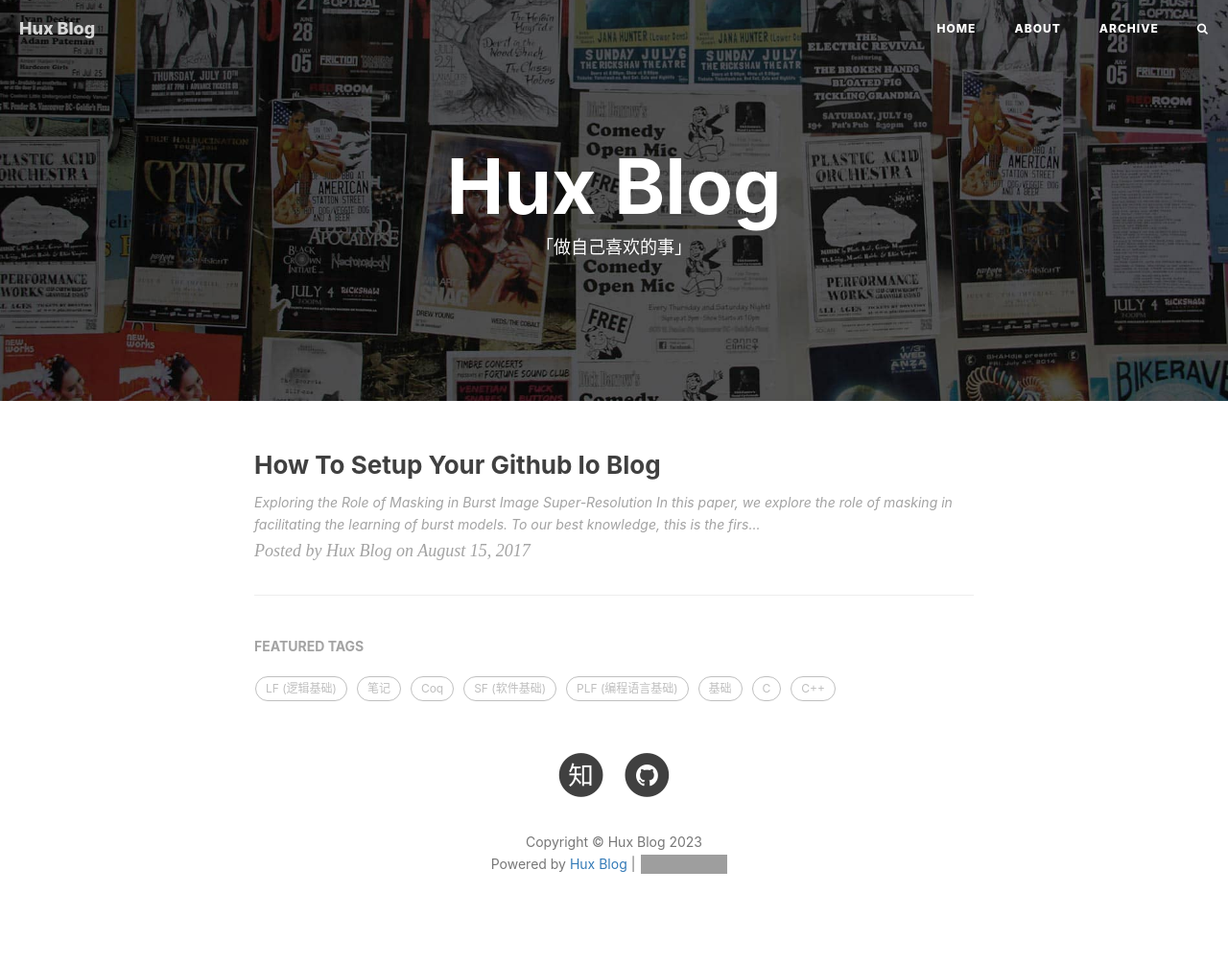
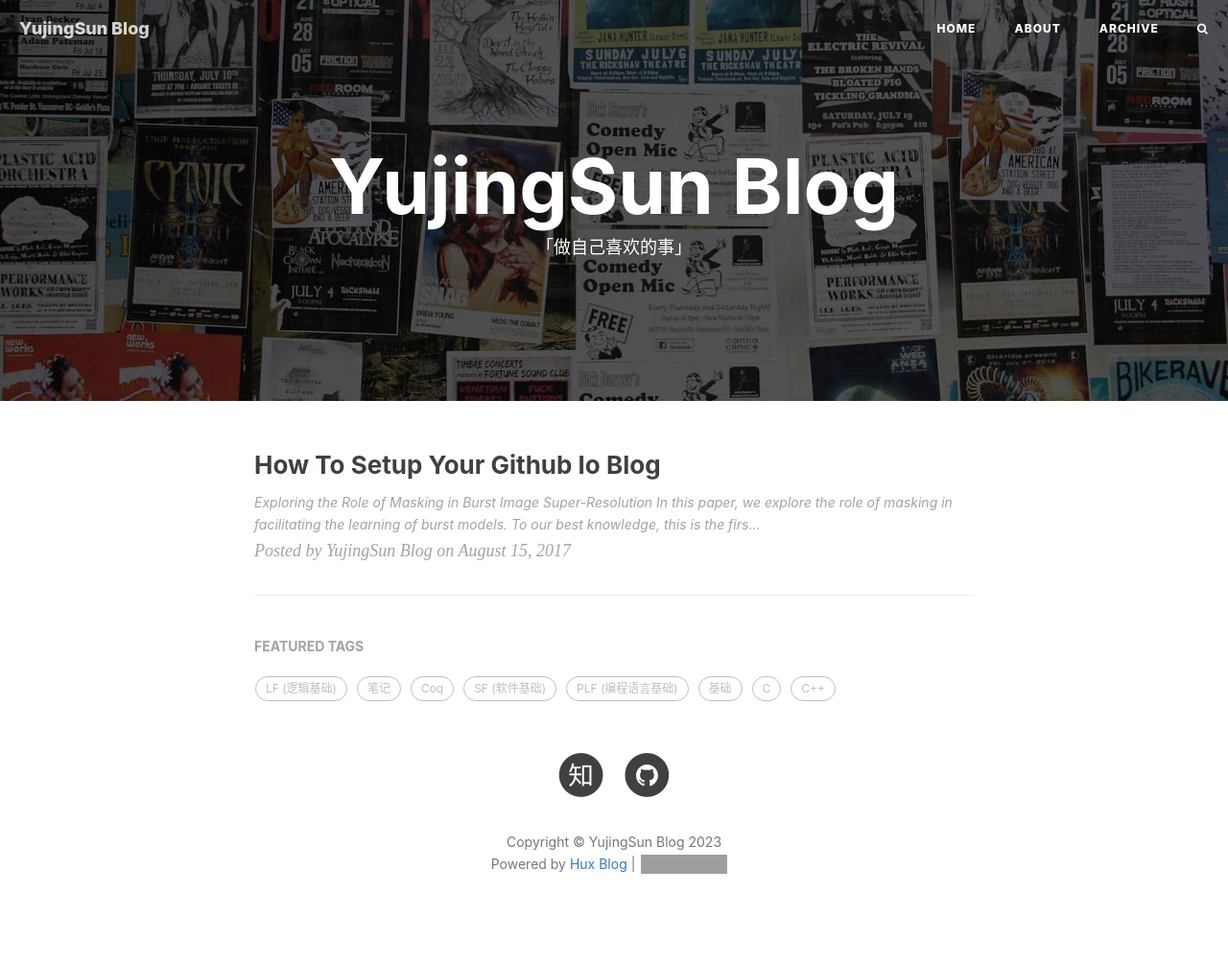
Before and after one commit to yjsunnn/yjsunnn.github.io, a Jekyll site: the page built from index.html, in a window 1280 px wide. Shown: the whole page at 96% size. Built offline with Jekyll 4.4.1, drawn with Linux system fonts in a browser that asks for light colours; nearby versions of some CDN libraries; the list of posts is cut into pages by our own code; comment, search, counter and statistics services are not loaded; grey boxes are pictures that could not be loaded.

Commit message:
_config.yml

```diff
--- a/_config.yml
+++ b/_config.yml
@@ -1,5 +1,5 @@
 # Site settings
-title: Hux Blog
+title: YujingSun Blog
 SEOTitle: YujingSun的博客 | YujingSun Blog
 header-img: img/home-bg.jpg
 email: yujingsun1999@gmail.com
```
